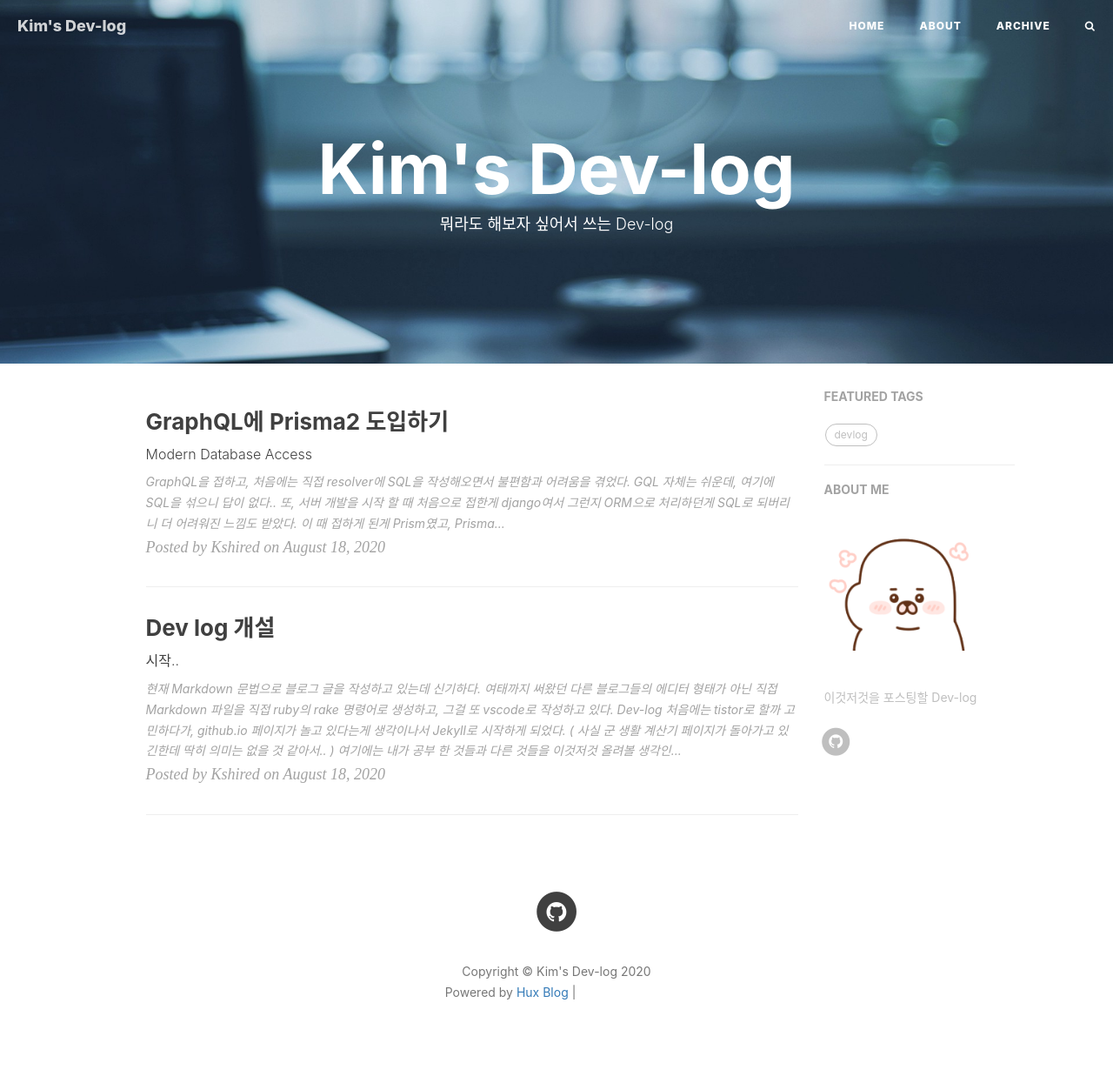
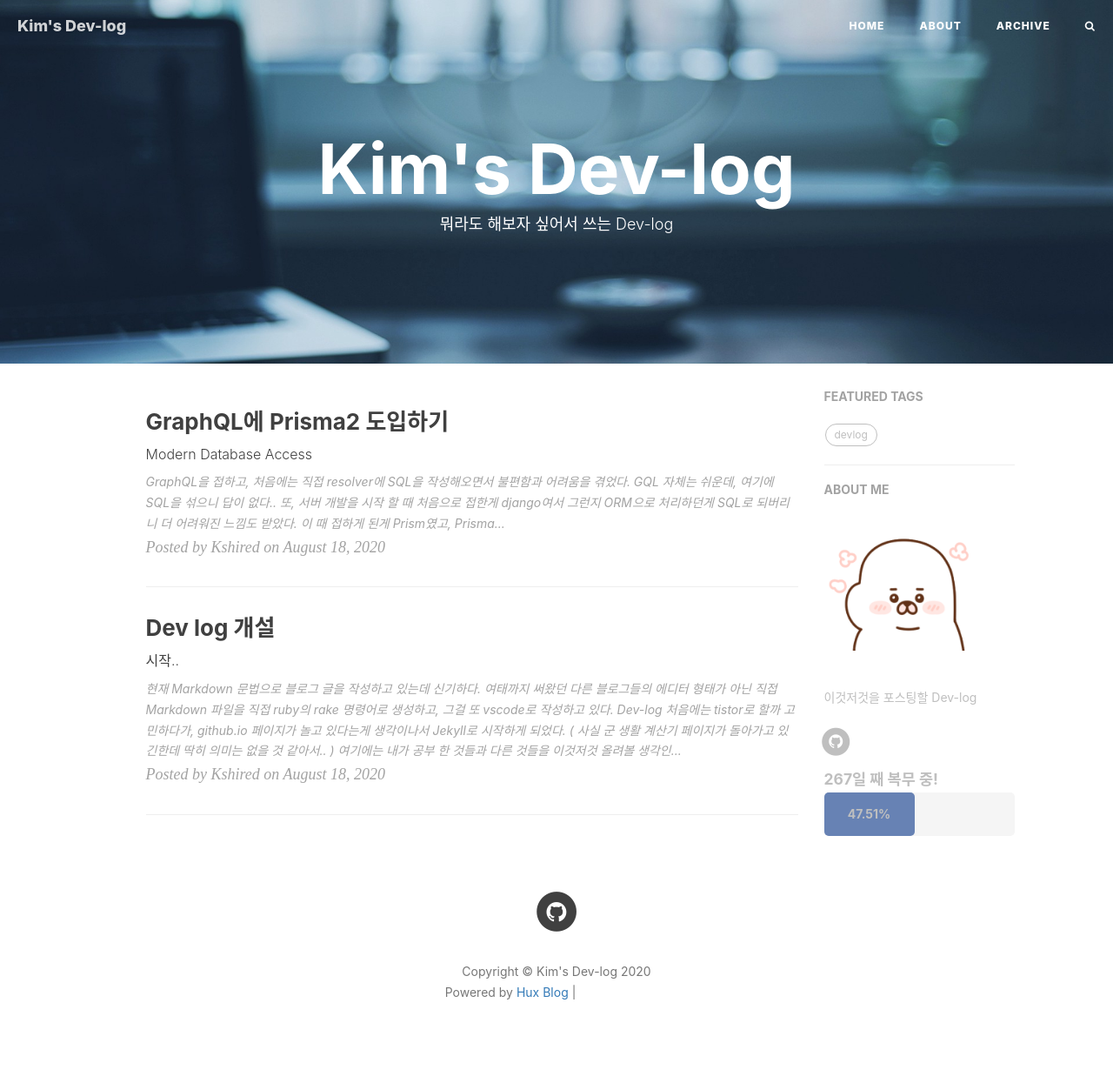
Before and after one commit to kshired/kshired.github.io, a Jekyll site: the page built from index.html, in a window 1280 px wide. Shown: the whole page at 87% size. Built offline with Jekyll 4.4.1, drawn with Linux system fonts in a browser that asks for light colours; nearby versions of some CDN libraries; the list of posts is cut into pages by our own code; comment, search, counter and statistics services are not loaded; grey boxes are pictures that could not be loaded.

Commit message:
service percent add

```diff
--- /dev/null
+++ b/_includes/progress.html
@@ -0,0 +1,37 @@
+<style type="text/css">
+  b{
+    font-weight: bold;
+    font-size: 1.25em;
+  }
+  #bar {
+    font-weight: bold;
+    width: 15%;
+    text-align: center;
+    border-radius: 5px;
+    float: left;
+    line-height: 50px;
+    height: 100%;
+    background-color: #6782B4;
+    transition: width 2s;
+    -webkit-transition: width 2s;
+  }
+  #percent{
+    color: #6782B4;
+    text-align: center;
+    font-weight: bold;
+  }
+  #progress {
+    background-color: #f5f5f5;
+    border-radius: 5px;
+    height: 50px;
+    min-width: 80%;
+  }
+</style>
+<script src="https://code.jquery.com/jquery-3.4.1.min.js"></script>
+<script type="text/javascript" src="/js/progress.js"></script>
+<div>
+  <b id="day"></b>
+  <div id="progress">
+    <div id="bar"></div>
+  </div>
+</div>
--- a/_includes/short-about.html
+++ b/_includes/short-about.html
@@ -10,5 +10,6 @@
     {% endif %}
     <!-- SNS Link -->
     {% include sns-links.html %}
+    {% include progress.html %}
   </div>
 </section>
--- /dev/null
+++ b/js/progress.js
@@ -0,0 +1,31 @@
+Date.prototype.yyyymmdd = function () {
+	var mm = this.getMonth() + 1;
+	var dd = this.getDate();
+
+	return [this.getFullYear(),
+		(mm > 9 ? '' : '0') + mm,
+		(dd > 9 ? '' : '0') + dd
+	].join('-');
+};
+$(function () {
+	var date1 = new Date("2021-06-09");
+	var date2 = new Date();
+	date1.setHours(0, 0, 0, 0);
+	date2.setHours(0, 0, 0, 0);
+	$("#today > td").text(date2.yyyymmdd());
+	var diff = (date1 - date2) / (864e+5);
+	var per_diff = (562 - diff) / 562 * 100;
+	per_diff = per_diff.toFixed(2).toString();
+	$("#day").text((562-diff).toString()+"일 째 복무 중!");
+	$("#bar").text(per_diff + "%");
+	if (per_diff < 0) {
+		$("#bar").text("0%");
+	} else if (per_diff <= 10) {
+		$("#bar").css("width", "10%");
+	} else if (per_diff >= 100) {
+		$("#bar").text("100%!");
+		$("#bar").css("width", "100%");
+	} else {
+		$("#bar").css("width", per_diff + "%");
+	}
+});
```
Also changed, not shown: css/progress.css (added, +29 -0 lines).
